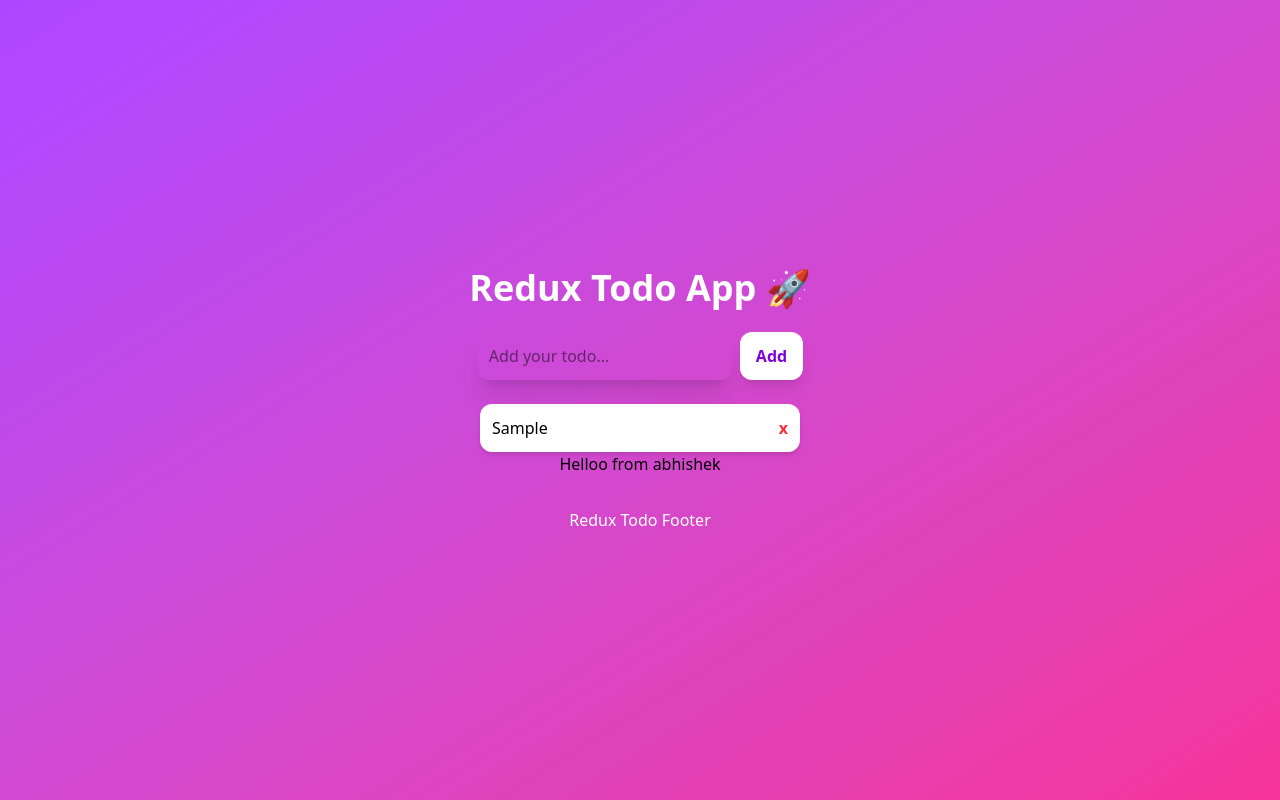
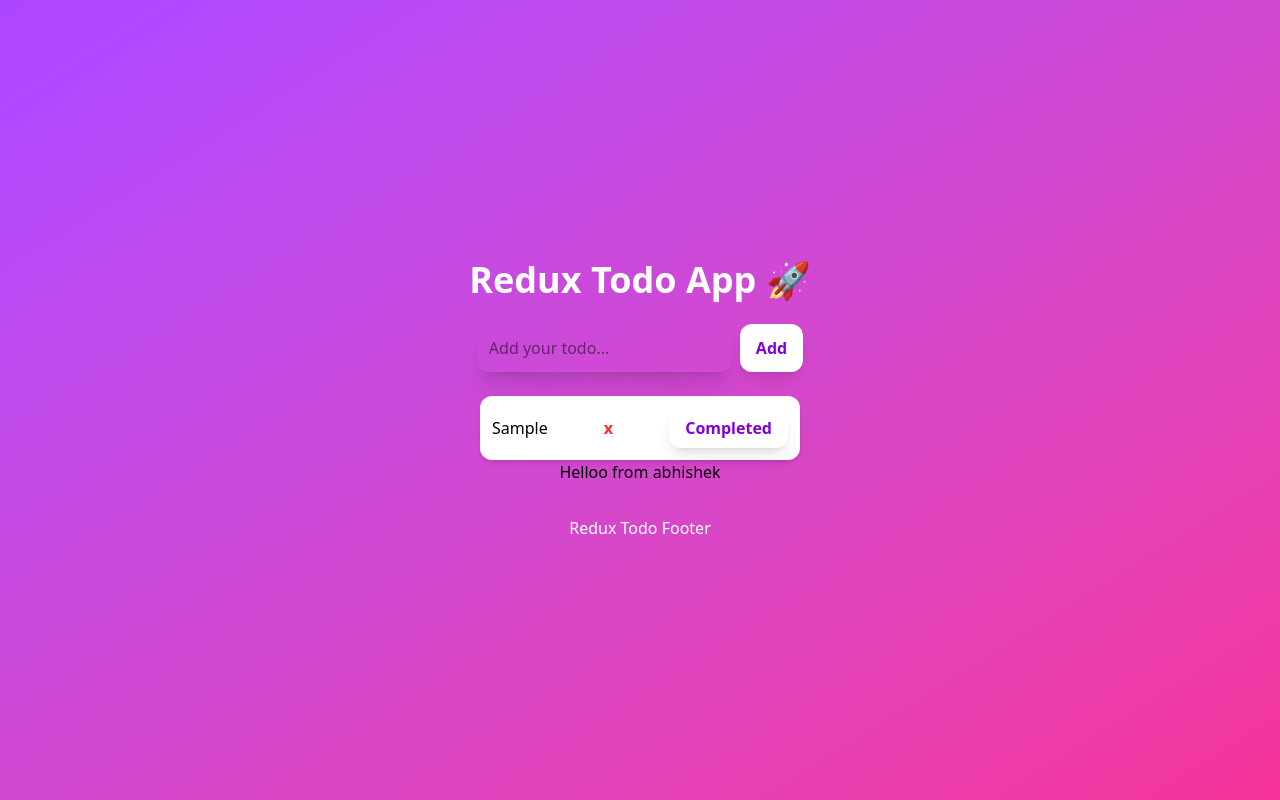
Before and after one commit to Shaun-N-S/Git_study, a React (Vite) app: page / in a window 1280 px wide. Both pictures are taken after typing "Sample" into the empty fields and a click on the button "Add". Built offline with nearby package versions, Linux system fonts and the light colour scheme.

Commit message:
completed new feature line through tasks

```diff
--- a/src/App.jsx
+++ b/src/App.jsx
@@ -5,6 +5,8 @@ import { useState } from 'react';
 
 function App() {
   const [input, setInput] = useState('');
+  let [isCompleted,setIsCompleted] = useState(false);
+
   const todos = useSelector(state => state.todos);
   const dispatch = useDispatch();
 
@@ -15,6 +17,12 @@ function App() {
     }
   };
 
+ const handleComplete = () => {
+  setIsCompleted(prev => !prev);
+};
+console.log(isCompleted); // Will log old value (because state updates async)
+
+
   return (
     <div className="min-h-screen bg-gradient-to-br from-purple-500 to-pink-500 flex flex-col items-center justify-center">
       <h1 className="text-4xl font-bold text-white mb-6">Redux Todo App 🚀</h1>
@@ -24,16 +32,17 @@ function App() {
       </div>
       <ul className="space-y-4 w-80">
         {todos.map(todo => (
-          <li key={todo.id} className={`flex justify-between items-center p-3 rounded-xl shadow-md bg-white ${todo.completed ? 'line-through text-gray-400' : ''}`}>
+          <li key={todo.id} className={`flex justify-between items-center p-3 rounded-xl shadow-md bg-white ${isCompleted ? 'line-through text-gray-400' : ''}`}>
             <span onClick={() => dispatch(toggleTodo(todo.id))} className="cursor-pointer">{todo.text}</span>
             <button onClick={() => dispatch(deleteTodo(todo.id))} className="text-red-500 hover:text-red-700 font-bold">x</button>
+            <button  onClick={handleComplete}  className={`${isCompleted ? 'line-through text-gray-400' : ''} bg-white text-purple-700 font-bold px-4 py-2 rounded-xl shadow-lg hover:scale-105 transition-transform`}
+>Completed</button>
+
           </li>
         ))}
       </ul>
       <button>Helloo from abhishek</button>
-
         <footer className="text-white text-center mt-8"> Redux Todo Footer</footer>
-
     </div>
   );
 }
```
